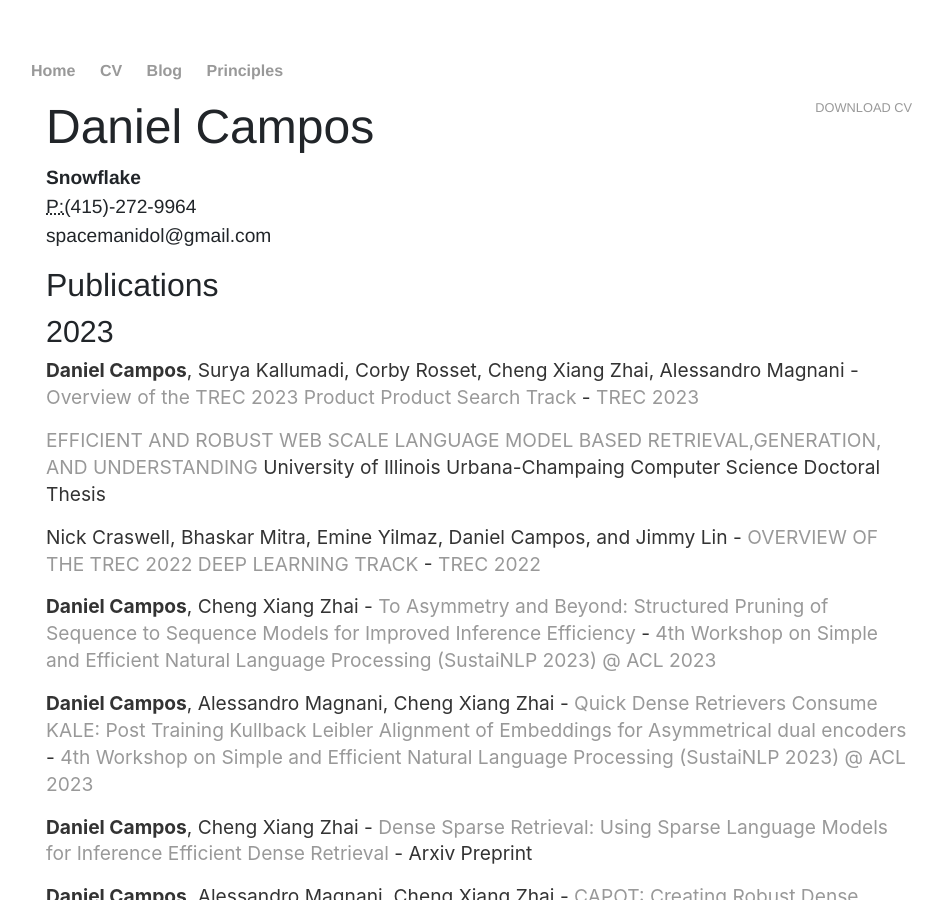
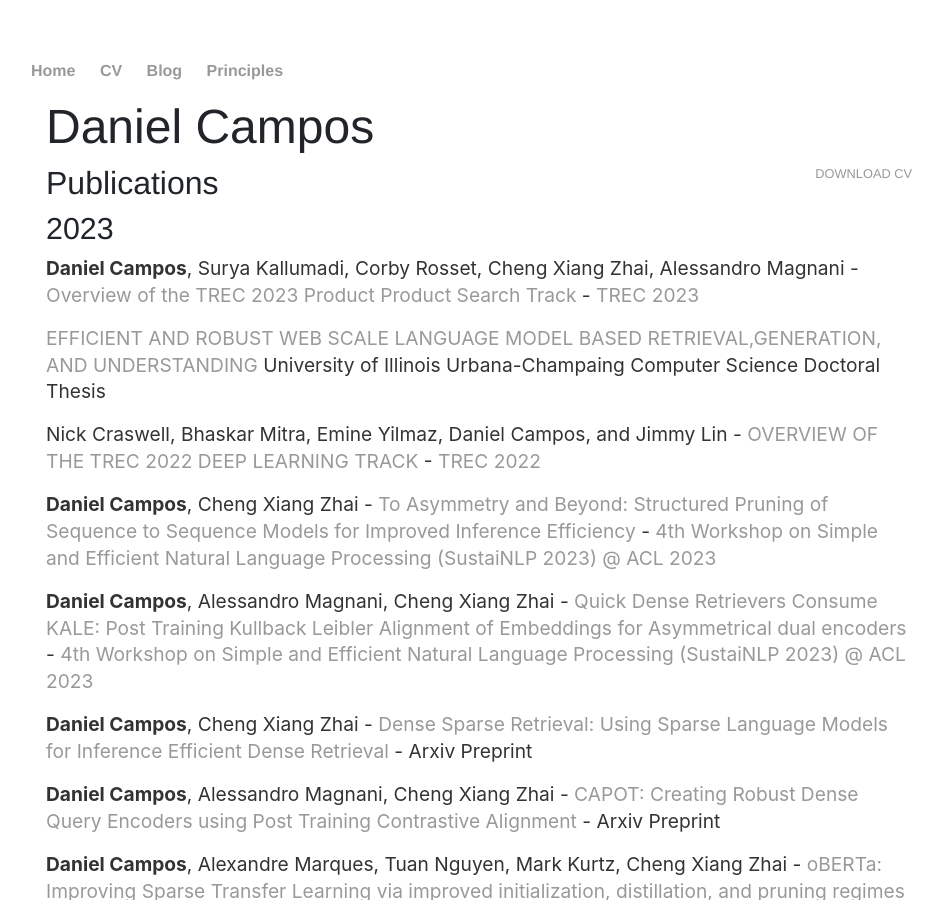
Before and after one commit to spacemanidol/spacemanidol.github.io, a Jekyll site: the page built from cv/index.html, in a window 1280 px wide and 900 px high. Shown: the whole window, without its empty margins (161-1103 px from the left). Built offline with Jekyll 4.4.1, drawn with Linux system fonts in a browser that asks for light colours; comment, search, counter and statistics services are not loaded; some of the changed text lies outside the part shown.

Commit message:
Update index.html

```diff
--- a/cv/index.html
+++ b/cv/index.html
@@ -3,13 +3,8 @@ layout: default
 title: CV of Daniel Campos
 ---
 <div class="cv">
+	<h1>Daniel Campos</h1>
 	<a href="Resume.pdf" class="download" title="Download CV as PDF">Download CV</a>
-	<h1>Daniel Campos</h1>
-	<address>
-	<strong>Snowflake </strong><br>
-	<abbr title="phone">P:</abbr>(415)-272-9964<br>
-	<span class="obfuscate">spacemanidol@gmail.com</span>
-	</address>
 	<h2>Publications</h2>
 	<h4>2023</h4>
 	<p><strong>Daniel Campos</strong>, Surya Kallumadi, Corby Rosset, Cheng Xiang Zhai, Alessandro Magnani - <a href='https://arxiv.org/abs/2311.07861'>Overview of the TREC 2023 Product Product Search Track</a> - <a href='https://trec.nist.gov/tracks.html'>TREC 2023</a></p>
```
Also changed, not shown: other parts of cv/index.html (+1 -1 lines).
